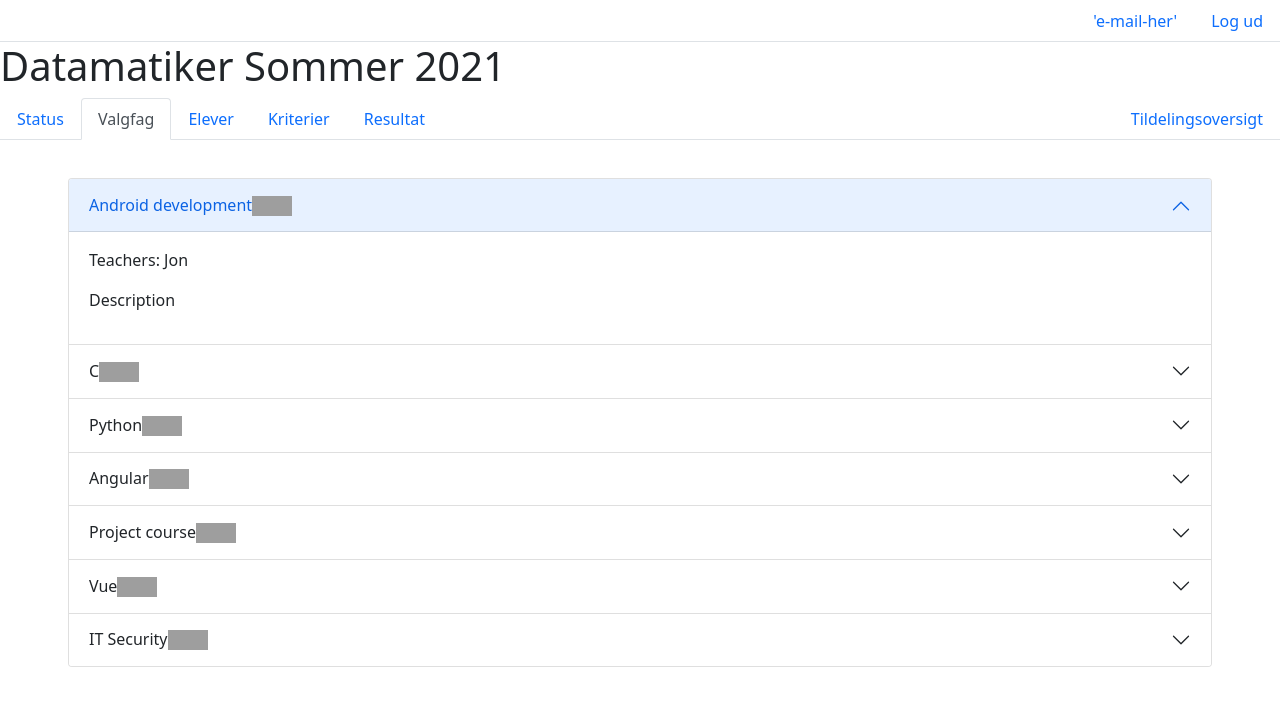
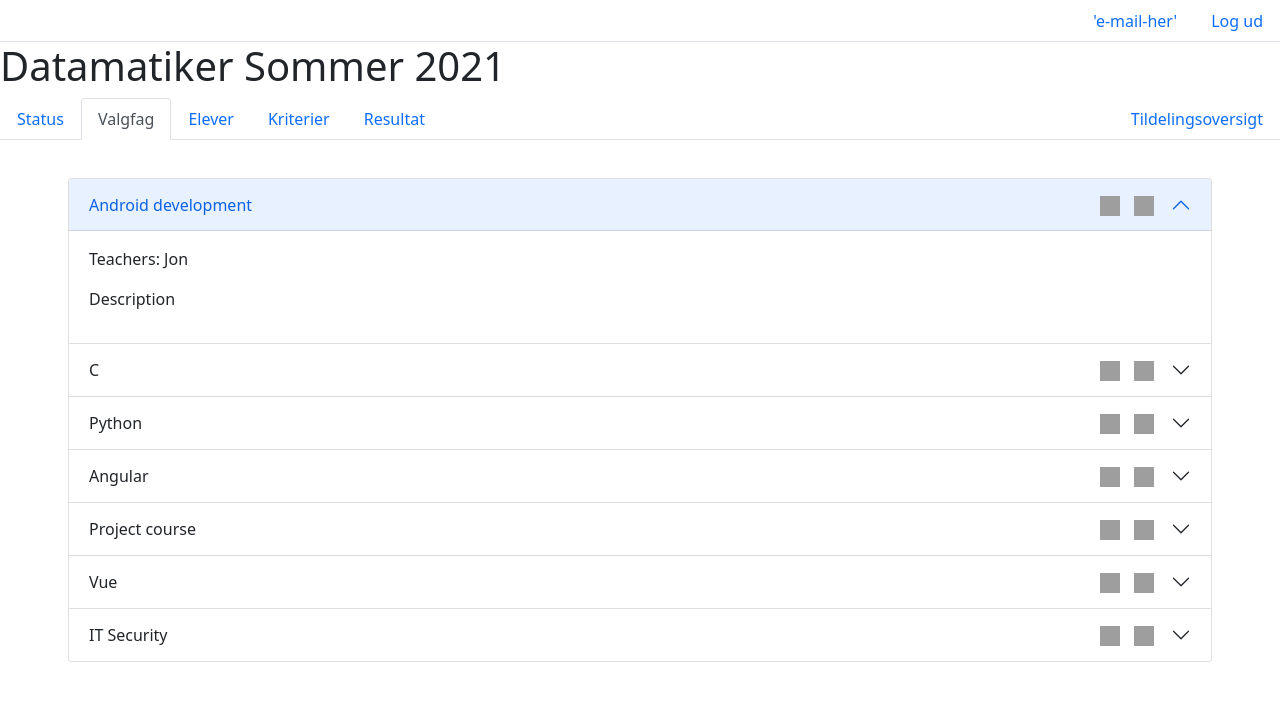
Before and after one commit to miyl/school-elective-allocation-system, a Django app: page /assignment/1 in a window 1280 px wide, after a click on "Valgfag". Shown: the top 706 px of the page. Run offline with Django 3.2, Linux system fonts and the light colour scheme; data comes from the database, SQL or seed files in the repository; some libraries are stand-ins or nearby versions; grey boxes are pictures that could not be loaded.

Commit message:
Added del and edit icons with proper positioning

```diff
--- a/school_elective_assigner/common/static/css/css.css
+++ b/school_elective_assigner/common/static/css/css.css
@@ -62,47 +62,42 @@
   height: 12px;
 }
 
-.icon {
-  position: absolute;
+.icon_edit_stud {
+    right: 14%;
 }
 
-#icon_edit {
-    right: 2%;
+.icon_del_stud {
+    right: 9%;
 }
 
-#icon_del {
-    right: 2%;
+.icon_edit_crit {
+    right: 19%;
 }
 
-#icon_edit_crit {
-    right: 18%;
-}
-
-#icon_del_crit {
+.icon_del_crit {
     right: 12%;
 }
 
-
-#icon_edit_res {
-    right: 6%;
+.icon_edit_res {
+    right: 8%;
 }
 
-#icon_del_res {
-    right: 4%;
+.icon_del_res {
+    right: 5%;
 }
 
-#icon_edit_cou {
-  right: 6%;
+.icon_edit_cour {
+  right: 8%;
+}
+
+.icon_del_cour {
+  right: 5%;
 }
 
 .icon_absolute {
   position: absolute;
 }
 
-.icon_right_ {
-  right: 4%;
-}
-
 #status li {
   padding: 25px;
 }
--- a/school_elective_assigner/main/templates/courses.html
+++ b/school_elective_assigner/main/templates/courses.html
@@ -13,8 +13,8 @@
                                                                                    aria-expanded="false"
                                                                                    aria-controls="a{{ course.id }}">
             {{ course.name }}
-            <a href="" class="icon_del"><img src="{% static 'libs/node/node_modules/bootstrap-icons/icons/pencil.svg' %}" alt="Bootstrap" width="20" height="20"></a>
-            <a href="" class="icon_del"><img src="{% static 'libs/node/node_modules/bootstrap-icons/icons/trash.svg' %}" alt="Bootstrap" width="20" height="20"></a>
+            <a href="" class="icon_edit_cour icon_absolute"><img src="{% static 'libs/node/node_modules/bootstrap-icons/icons/pencil.svg' %}" alt="Bootstrap" width="20" height="20"></a>
+            <a href="" class="icon_del_cour icon_absolute"><img src="{% static 'libs/node/node_modules/bootstrap-icons/icons/trash.svg' %}" alt="Bootstrap" width="20" height="20"></a>
           </button>
 
         </h2>
--- a/school_elective_assigner/main/templates/criteria.html
+++ b/school_elective_assigner/main/templates/criteria.html
@@ -54,6 +54,8 @@
                                                                                            aria-expanded="false"
                                                                                            aria-controls="a{{ course.id }}">
                     {{ course.name }}
+                    <a href=""  class="icon_edit_crit icon_absolute" ><img src="{% static 'libs/node/node_modules/bootstrap-icons/icons/pencil.svg' %}" alt="Bootstrap" width="20" height="20"></a>
+                    <a href=""  class="icon_del_crit icon_absolute" ><img src="{% static 'libs/node/node_modules/bootstrap-icons/icons/trash.svg' %}" alt="Bootstrap" width="20" height="20"></a>
                   </button>
                 </h2>
                 <div id="a{{ course.id }}" class="accordion-collapse collapse {% if forloop.counter0 == 0%} show {% endif %}"
@@ -105,8 +107,8 @@
                                                                                            aria-expanded="false"
                                                                                            aria-controls="a{{ student.id }}">
                     {{ student.first_name }} {{ student.email_address }}
-                    <a href=""  class="icon_del" ><img src="{% static 'libs/node/node_modules/bootstrap-icons/icons/pencil.svg' %}" alt="Bootstrap" width="20" height="20"></a>
-                    <a href=""  class="icon_del" ><img src="{% static 'libs/node/node_modules/bootstrap-icons/icons/trash.svg' %}" alt="Bootstrap" width="20" height="20"></a>
+                    <a href=""  class="icon_edit_crit icon_absolute" ><img src="{% static 'libs/node/node_modules/bootstrap-icons/icons/pencil.svg' %}" alt="Bootstrap" width="20" height="20"></a>
+                    <a href=""  class="icon_del_crit icon_absolute" ><img src="{% static 'libs/node/node_modules/bootstrap-icons/icons/trash.svg' %}" alt="Bootstrap" width="20" height="20"></a>
                   </button>
                 </h2>
                 <div id="a{{ student.id }}" class="accordion-collapse collapse {% if forloop.counter0 == 0%} show {% endif %}"
--- a/school_elective_assigner/main/templates/results.html
+++ b/school_elective_assigner/main/templates/results.html
@@ -11,8 +11,8 @@
                                                                                    aria-expanded="false"
                                                                                    aria-controls="student-distro">
             Elevdistribution
-            <a href=""  class="icon_del" ><img src="{% static 'libs/node/node_modules/bootstrap-icons/icons/pencil.svg' %}" alt="Bootstrap" width="20" height="20"></a>
-            <a href=""  class="icon_del"><img src="{% static 'libs/node/node_modules/bootstrap-icons/icons/trash.svg' %}" alt="Bootstrap" width="20" height="20"></a>
+            <a href=""  class="icon_edit_res icon_absolute" ><img src="{% static 'libs/node/node_modules/bootstrap-icons/icons/pencil.svg' %}" alt="Bootstrap" width="20" height="20"></a>
+            <a href=""  class="icon_del_res icon_absolute"><img src="{% static 'libs/node/node_modules/bootstrap-icons/icons/trash.svg' %}" alt="Bootstrap" width="20" height="20"></a>
           </button>
         </h2>
         <div id="student-distro" class="accordion-collapse collapse {% if forloop.counter0 == 0%} show {% endif %}"
@@ -36,8 +36,8 @@
                                                                                    aria-expanded="false"
                                                                                    aria-controls="#distribution-res">
             Distributionsresultat
-            <a href="" class="icon_edit icon" ><img src="{% static 'libs/node/node_modules/bootstrap-icons/icons/pencil.svg' %}" alt="Bootstrap" width="20" height="20"></a>
-            <a href="" class="icon_del" ><img src="{% static 'libs/node/node_modules/bootstrap-icons/icons/trash.svg' %}" alt="Bootstrap" width="20" height="20"></a>
+            <a href="" class="icon_edit_res icon_absolute" ><img src="{% static 'libs/node/node_modules/bootstrap-icons/icons/pencil.svg' %}" alt="Bootstrap" width="20" height="20"></a>
+            <a href="" class="icon_del_res icon_absolute" ><img src="{% static 'libs/node/node_modules/bootstrap-icons/icons/trash.svg' %}" alt="Bootstrap" width="20" height="20"></a>
           </button>
         </h2>
         <div id="distribution-res" class="accordion-collapse collapse {% if forloop.counter0 == 0%} show {% endif %}"
--- a/school_elective_assigner/main/templates/students.html
+++ b/school_elective_assigner/main/templates/students.html
@@ -22,8 +22,8 @@
                                                                                    aria-controls="a{{ student.id }}">
             {{ student.first_name }}<br/>
             {{ student.email_address }}
-            <a href="" class="icon_del" ><img src="{% static 'libs/node/node_modules/bootstrap-icons/icons/pencil.svg' %}" alt="Bootstrap" width="20" height="20"></a>
-            <a href="" class="icon_del"><img src="{% static 'libs/node/node_modules/bootstrap-icons/icons/trash.svg' %}" alt="Bootstrap" width="20" height="20"></a>
+            <a href="" class="icon_edit_stud icon_absolute" ><img src="{% static 'libs/node/node_modules/bootstrap-icons/icons/pencil.svg' %}" alt="Bootstrap" width="20" height="20"></a>
+            <a href="" class="icon_del_stud icon_absolute"><img src="{% static 'libs/node/node_modules/bootstrap-icons/icons/trash.svg' %}" alt="Bootstrap" width="20" height="20"></a>
           </button>
         </h2>
         <div id="a{{ student.id }}" class="accordion-collapse collapse {% if forloop.counter0 == 0 %} show {% endif %}"
@@ -74,8 +74,8 @@
                                                                                    aria-controls="a{{ student.id }}">
             {{ student.first_name }}<br/>
             {{ student.email_address }}
-            <a href="" class="icon_del" ><img src="{% static 'libs/node/node_modules/bootstrap-icons/icons/pencil.svg' %}" alt="Bootstrap" width="20" height="20"></a>
-            <a href="" class="icon_del"><img src="{% static 'libs/node/node_modules/bootstrap-icons/icons/trash.svg' %}" alt="Bootstrap" width="20" height="20"></a>
+            <a href="" class="icon_edit_stud icon_absolute" ><img src="{% static 'libs/node/node_modules/bootstrap-icons/icons/pencil.svg' %}" alt="Bootstrap" width="20" height="20"></a>
+            <a href="" class="icon_del_stud icon_absolute"><img src="{% static 'libs/node/node_modules/bootstrap-icons/icons/trash.svg' %}" alt="Bootstrap" width="20" height="20"></a>
           </button>
         </h2>
         <div id="a{{ student.id }}" class="accordion-collapse collapse {% if forloop.counter0 == 0 %} show {% endif %}"
```
